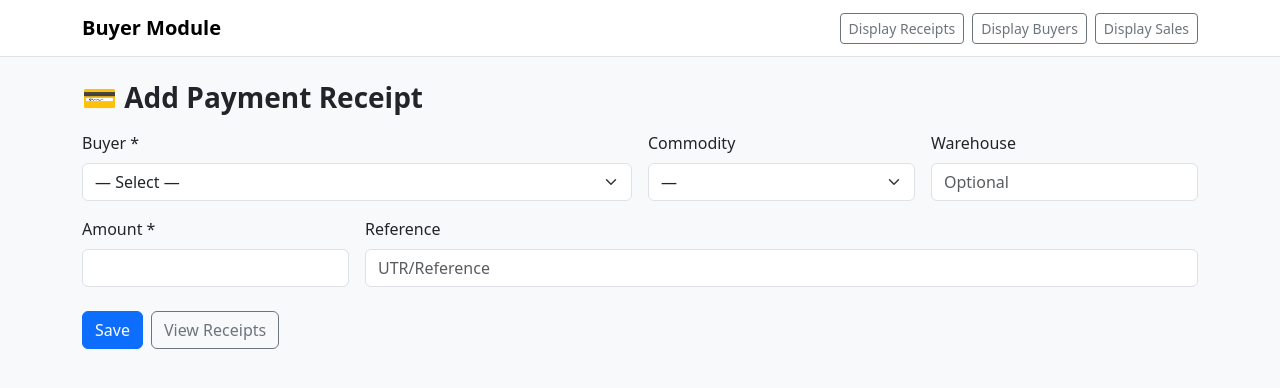
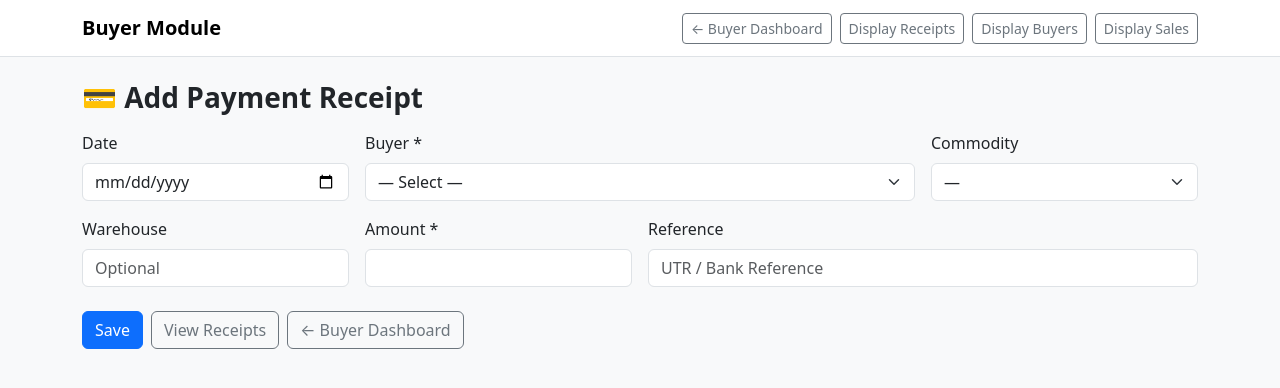
Before and after one commit to DUDU1608/warehouse-python, a Flask app: page /buyer/add-payment in a window 1280 px wide. Shown: the top 388 px of the page. Run offline with Flask 3, Linux system fonts and the light colour scheme; data that the repository does not hold is empty.

Commit message:
Update add_payment.html

```diff
--- a/app/templates/buyer/add_payment.html
+++ b/app/templates/buyer/add_payment.html
@@ -12,6 +12,7 @@
   <div class="container">
     <a class="navbar-brand fw-bold" href="#">Buyer Module</a>
     <div class="ms-auto d-flex gap-2">
+      <a class="btn btn-outline-secondary btn-sm" href="/buyer/dashboard">← Buyer Dashboard</a>
       <a class="btn btn-outline-secondary btn-sm" href="{{ url_for('payments.list_payments') }}">Display Receipts</a>
       <a class="btn btn-outline-secondary btn-sm" href="{{ url_for('buyer.list_buyer') }}">Display Buyers</a>
       <a class="btn btn-outline-secondary btn-sm" href="{{ url_for('sales.list_sales') }}">Display Sales</a>
@@ -32,8 +33,15 @@
   {% endwith %}
 
   <h3 class="mb-3 fw-bold">💳 Add Payment Receipt</h3>
+
   <form method="POST">
     <div class="row g-3">
+      <!-- DATE as first column -->
+      <div class="col-md-3">
+        <label class="form-label">Date</label>
+        <input type="date" name="date" class="form-control">
+      </div>
+
       <div class="col-md-6">
         <label class="form-label">Buyer *</label>
         <select name="buyer_id" class="form-select" required>
@@ -43,6 +51,7 @@
           {% endfor %}
         </select>
       </div>
+
       <div class="col-md-3">
         <label class="form-label">Commodity</label>
         <select name="commodity" class="form-select">
@@ -52,23 +61,27 @@
           <option value="Paddy">Paddy</option>
         </select>
       </div>
+
       <div class="col-md-3">
         <label class="form-label">Warehouse</label>
         <input name="warehouse" class="form-control" placeholder="Optional">
       </div>
+
       <div class="col-md-3">
         <label class="form-label">Amount *</label>
         <input type="number" step="0.01" min="0" name="amount" class="form-control" required>
       </div>
-      <div class="col-md-9">
+
+      <div class="col-md-6">
         <label class="form-label">Reference</label>
-        <input name="reference" class="form-control" placeholder="UTR/Reference">
+        <input name="reference" class="form-control" placeholder="UTR / Bank Reference">
       </div>
     </div>
 
     <div class="mt-4 d-flex gap-2">
       <button class="btn btn-primary">Save</button>
       <a href="{{ url_for('payments.list_payments') }}" class="btn btn-outline-secondary">View Receipts</a>
+      <a href="/buyer/dashboard" class="btn btn-outline-secondary">← Buyer Dashboard</a>
     </div>
   </form>
 </div>
```
